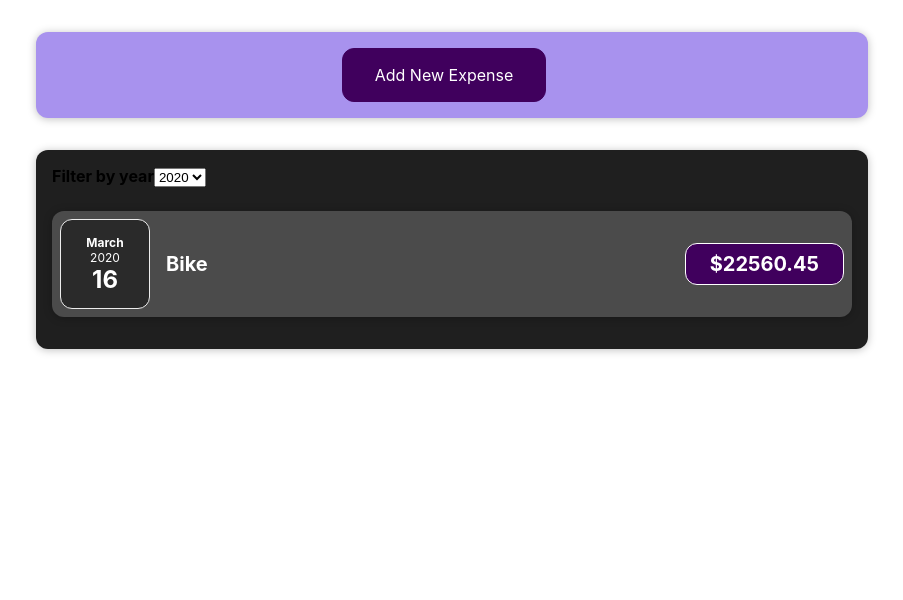
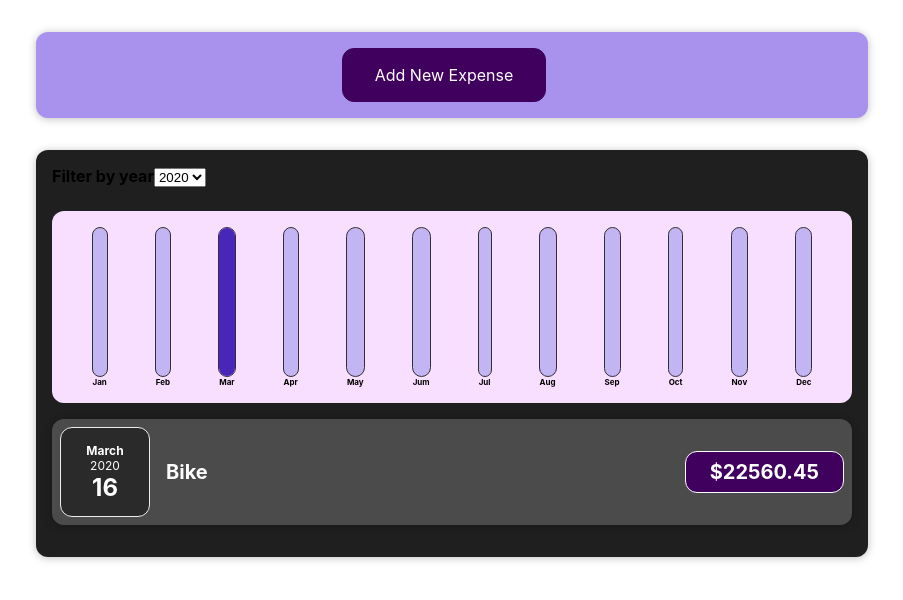
Before and after one commit to Balwantkiraula/firstReactfile, a React (Create React App) app: page / in a window 1280 px wide. Shown: the top 600 px of the page, without its empty margins (188-1091 px from the left). Built offline with nearby package versions, Linux system fonts and the light colour scheme.

Commit message:
first commit

```diff
--- /dev/null
+++ b/src/components/Chart/Chart.css
@@ -0,0 +1,9 @@
+.chart {
+    padding: 1rem;
+    border-radius: 12px;
+    background-color: #f8dfff;
+    text-align: center;
+    display: flex;
+    justify-content: space-around;
+    height: 10rem;
+  }
--- /dev/null
+++ b/src/components/Chart/Chart.js
@@ -0,0 +1,19 @@
+import React from "react";
+import ChartBar from "./ChartBar";
+import "./Chart.css";
+const Chart = (props) => {
+    const dataPointValues = props.dataPoints.map(dataPoint => dataPoint.value);
+    const totalMaximum = Math.max(...dataPointValues);
+  return (
+    <div className="chart">
+      {props.dataPoints.map((dataPoint) => (
+        <ChartBar
+          value={dataPoint.value}
+          maxValue={totalMaximum}
+          label={dataPoint.label}
+        />
+      ))}
+    </div>
+  );
+};
+export default Chart;
--- /dev/null
+++ b/src/components/Chart/ChartBar.css
@@ -0,0 +1,30 @@
+.chart-bar {
+    height: 100%;
+    display: flex;
+    flex-direction: column;
+    align-items: center;
+  }
+
+  .chart-bar__inner {
+    height: 100%;
+    width: 100%;
+    border: 1px solid #313131;
+    border-radius: 12px;
+    background-color: #c3b4f3;
+    overflow: hidden;
+    display: flex;
+    flex-direction: column;
+    justify-content: flex-end;
+  }
+
+  .chart-bar__fill {
+    background-color: #4826b9;
+    width: 100%;
+    transition: all 0.3s ease-out;
+  }
+
+  .chart-bar__label {
+    font-weight: bold;
+    font-size: 0.5rem;
+    text-align: center;
+  }
--- /dev/null
+++ b/src/components/Chart/ChartBar.js
@@ -0,0 +1,18 @@
+import React from "react";
+import './ChartBar.css';
+const ChartBar = (props) =>{
+    let barFillHeight = '0%';
+
+    if(props.maxValue > 0){
+      barFillHeight=Math.round((props.value / props.maxValue) *100) + '%';
+    }
+return(
+ <div className="chart-bar">
+  <div className="chart-bar__inner">
+   <div className="chart-bar__fill" style={{height: barFillHeight  }}></div>
+   </div>
+   <div className="chart-bar__label">{props.label}</div>
+</div>
+)
+}
+export default ChartBar;
--- a/src/components/Expenses/Expenses.js
+++ b/src/components/Expenses/Expenses.js
@@ -3,6 +3,7 @@ import "./Expenses.css";
 import Card from "../UI/Card";
 import ExpensesFilter from "./ExpensesFilter";
 import ExpensesList from "./ExpensesList";
+import ExpensesChart from "./ExpensesChart";
 
 const Expenses = (props) => {
   const [filteredYear, setFilteredYear] = useState("2020");
@@ -19,6 +20,7 @@ const Expenses = (props) => {
         selected={filteredYear}
         onChangeFilter={filterChangedHandler}
       />
+      <ExpensesChart expenses={filteredExpenses}/>
       <ExpensesList items={filteredExpenses}/>
     </Card>
   );
--- /dev/null
+++ b/src/components/Expenses/ExpensesChart.js
@@ -0,0 +1,24 @@
+import React from "react";
+import Chart from "../Chart/Chart";
+const ExpensesChart = (props) =>{
+  const chartDataPoints = [
+    { label: 'Jan', value: 0 },
+    { label: 'Feb', value: 0 },
+    { label: 'Mar', value: 0 },
+    { label: 'Apr', value: 0 },
+    { label: 'May', value: 0 },
+    { label: 'Jum', value: 0 },
+    { label: 'Jul', value: 0 },
+    { label: 'Aug', value: 0 },
+    { label: 'Sep', value: 0 },
+    { label: 'Oct', value: 0 },
+    { label: 'Nov', value: 0 },
+    { label: 'Dec', value: 0 },
+  ]
+  for(const expense of props.expenses){
+    const expenseMonth = expense.date.getMonth();
+    chartDataPoints[expenseMonth].value += expense.amount;
+  }
+  return <Chart dataPoints={chartDataPoints}/>
+}
+export default ExpensesChart;
```
